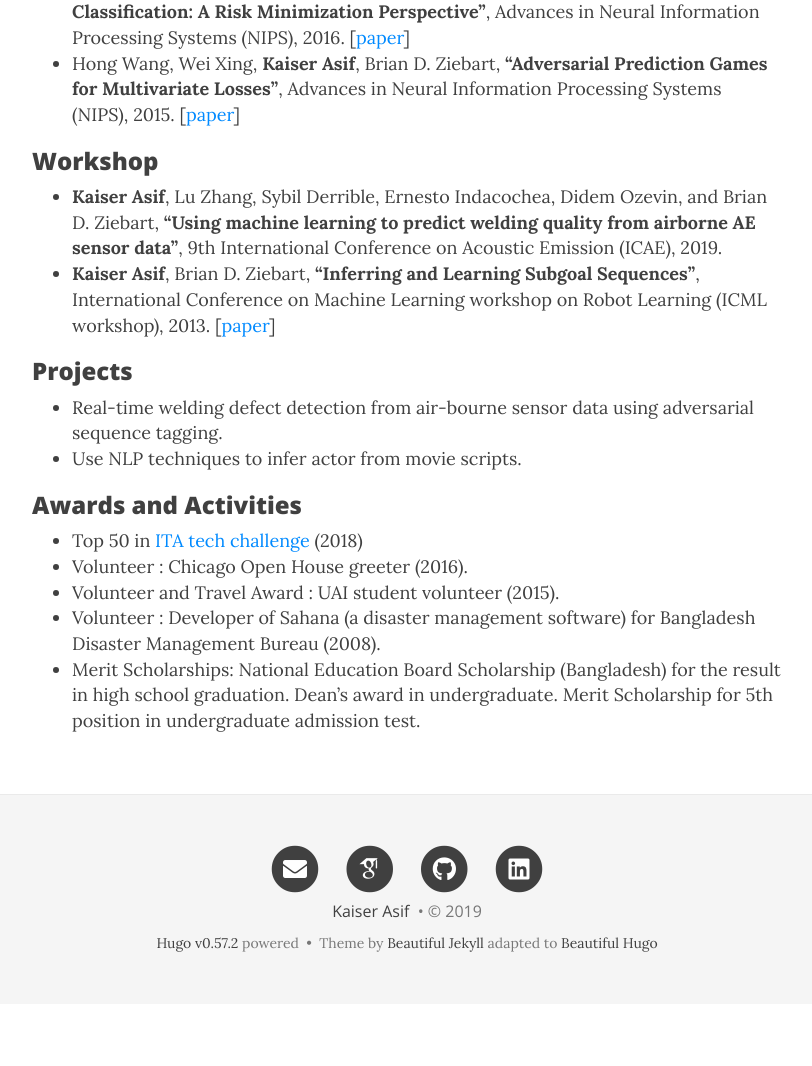
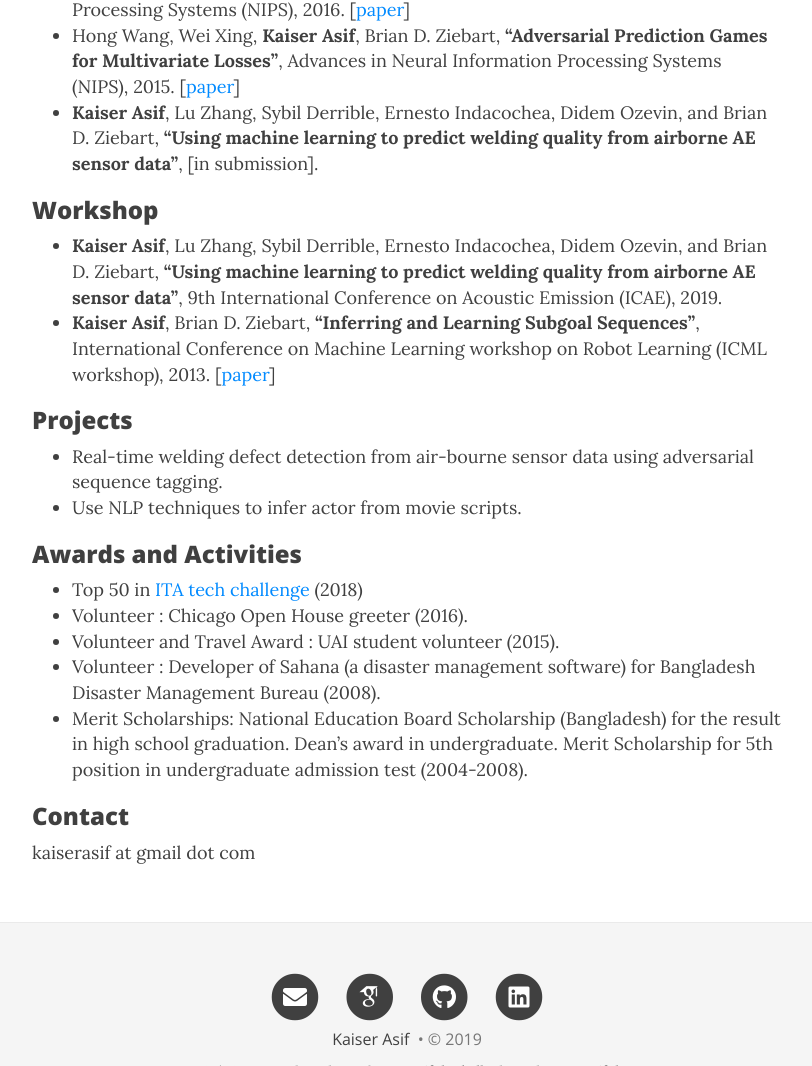
Before and after one commit to kaiserasif/kaiserasif.github.io, a plain HTML site: page index.html in a window 1280 px wide. Shown: the part 1295-2361 px from the top of the page, without its empty margins (233-1045 px from the left). Before the commit the page ends 2299 px from the top, so only its background shows below. Drawn offline with nearby package versions, Linux system fonts and the light colour scheme; some packages are replaced by stand-ins of ours; a script that the page names is missing; files whose address does not match are found by name.

Commit message:
update img

```diff
--- a/index.html
+++ b/index.html
@@ -234,6 +234,7 @@ Interests  Machine Learning Data Science Artificial Intelligence Software Engine
 <li>Rizal Fathony, <strong>Kaiser Asif</strong>, Anqi Liu, Mohammad Ali Bashiri, Wei Xing, Sima Behpour, Xinhua Zhang, Brian D. Ziebart, <strong>&ldquo;Consistent Robust Adversarial Prediction for General Multiclass Classification&rdquo;</strong>, arXiv preprint arXiv:1812.07526, 2018. [<a href="https://arxiv.org/pdf/1812.07526.pdf">paper</a>]</li>
 <li>Rizal Fathony, Anqi Liu, <strong>Kaiser Asif</strong>, and Brian Ziebart, <strong>&ldquo;Adversarial Multiclass Classification: A Risk Minimization Perspective&rdquo;</strong>, Advances in Neural Information Processing Systems (NIPS), 2016. [<a href="https://papers.nips.cc/paper/6088-adversarial-multiclass-classification-a-risk-minimization-perspective.pdf">paper</a>]</li>
 <li>Hong Wang, Wei Xing, <strong>Kaiser Asif</strong>, Brian D. Ziebart, <strong>&ldquo;Adversarial Prediction Games for Multivariate Losses&rdquo;</strong>, Advances in Neural Information Processing Systems (NIPS), 2015. [<a href="http://papers.nips.cc/paper/5686-adversarial-prediction-games-for-multivariate-losses.pdf">paper</a>]</li>
+<li><strong>Kaiser Asif</strong>, Lu Zhang, Sybil Derrible, Ernesto Indacochea, Didem Ozevin, and Brian D. Ziebart, <strong>&ldquo;Using machine learning to predict welding quality from airborne AE sensor data&rdquo;</strong>, [in submission].</li>
 </ul>
 
 <h3 id="workshop">Workshop</h3>
@@ -260,8 +261,12 @@ Conference on Acoustic Emission (ICAE), 2019.</li>
 <li>Volunteer and Travel Award : UAI student volunteer (2015).</li>
 <li>Volunteer : Developer of Sahana (a disaster management software) for Bangladesh Disaster Management Bureau (2008).</li>
 <li>Merit Scholarships: National Education Board Scholarship (Bangladesh) for the result in high school
-graduation. Dean&rsquo;s award in undergraduate. Merit Scholarship for 5th position in undergraduate admission test.</li>
+graduation. Dean&rsquo;s award in undergraduate. Merit Scholarship for 5th position in undergraduate admission test (2004-2008).</li>
 </ul>
+
+<h3 id="contact">Contact</h3>
+
+<p>kaiserasif at gmail dot com</p>
 
 
 
```
Also changed, not shown: img/portrait.jpg, img/portrait_0.jpg (added).
